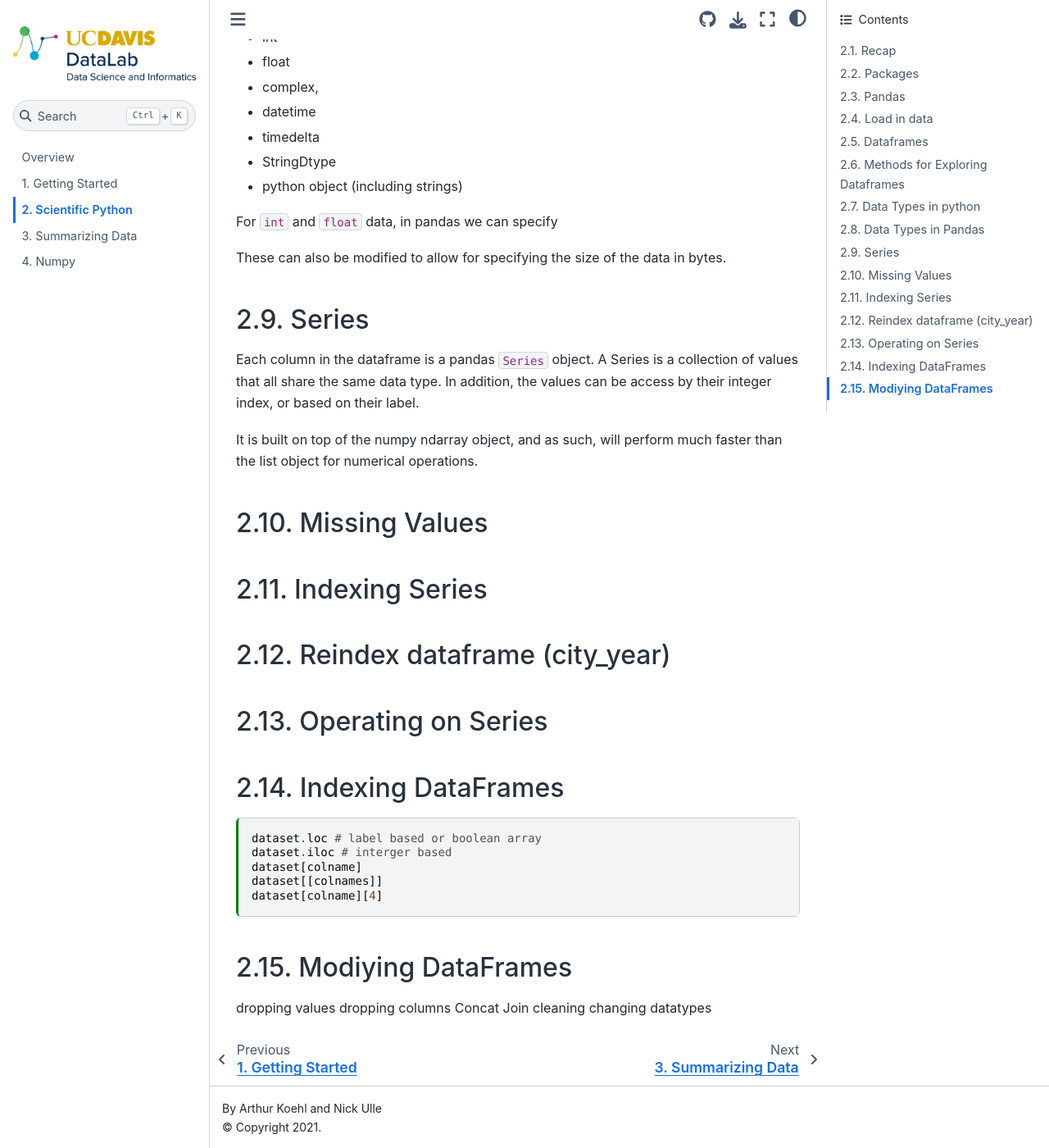
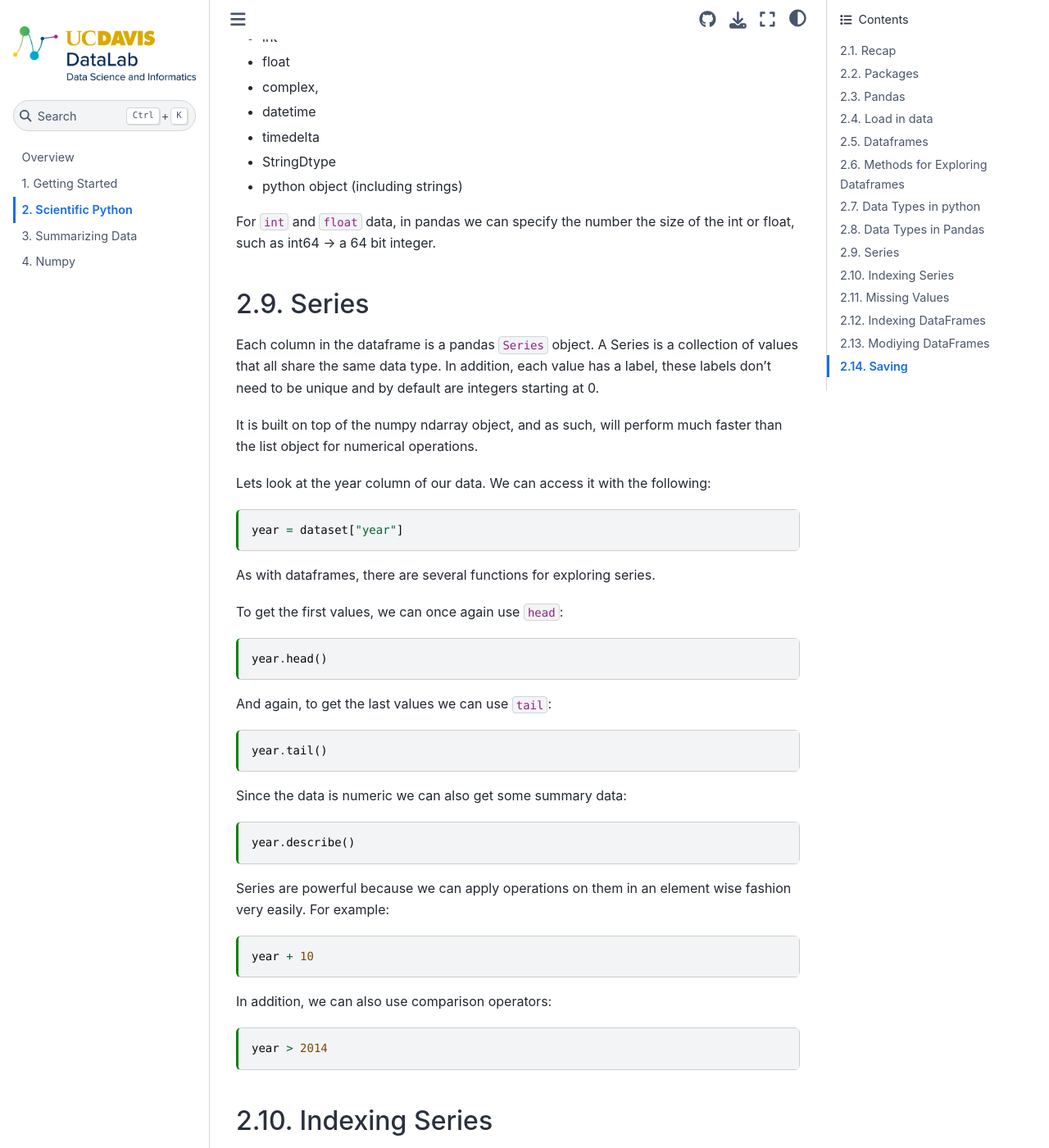
Before and after one commit to ucdavisdatalab/workshop_python_basics, a Jupyter Book: the page built from chapters/02_scipy-basics.md, in a window 1280 px wide and 1400 px high, scrolled down 4605 px. Shown: the whole window at 82% size. Built offline with Jupyter Book 1.0.4 settings and Sphinx 7.4.7 and the Sphinx Book theme 1.1.4, drawn with Linux system fonts in a browser that asks for light colours; some of the changed text lies outside the part shown.

Commit message:
series indexing done

````diff
--- a/chapters/02_scipy-basics.md
+++ b/chapters/02_scipy-basics.md
@@ -215,45 +215,157 @@
 - StringDtype
 - python object (including strings)
 
-For `int` and `float` data, in pandas we can specify
-
-```{code-cell}
-```
-
-
-These can also be modified to allow for specifying the size of the data in
-bytes.
+For `int` and `float` data, in pandas we can specify the number the size of
+the int or float, such as int64 -> a 64 bit integer.
 
 
 ## Series
 
 Each column in the dataframe is a pandas `Series` object.
 A Series is a collection of values that all share the same data type.
-In addition, the values can be access by their integer index, or based
-on their label.
+In addition, each value has a label, these labels don't need to be unique
+and by default are integers starting at 0.
 
 It is built on top of the numpy ndarray object, and as such, will
 perform much faster than the list object for numerical operations.
 
-## Missing Values
+Lets look at the year column of our data. We can access it with the following:
+```{code-cell}
+year = dataset["year"]
+```
+
+As with dataframes, there are several functions for exploring series.
+
+To get the first values, we can once again use `head`:
+```{code-cell}
+year.head()
+```
+And again, to get the last values we can use `tail`:
+```{code-cell}
+year.tail()
+```
+
+Since the data is numeric we can also get some summary data:
+```{code-cell}
+year.describe()
+```
+
+Series are powerful because we can apply operations on them in an element wise
+fashion very easily. For example:
+```{code-cell}
+year + 10
+```
+
+In addition, we can also use comparison operators:
+```{code-cell}
+year > 2014
+```
 
 ## Indexing Series
 
-## Reindex dataframe (city_year)
+Pandas `Series` provide multiple methods for accessing values of a Series
+based on label or value. The main ways are the `iloc` attribute for accessing
+values based on their integer location and the `loc` attritibute for accessing
+values based on their labels. In addition, Series can be indexed with
+the `[]` operator, in a way similar to what we saw with python lists.
 
-## Operating on Series
+To see the labels of our Series we use the `index` attribute:
+```{code-cell}
+year.index
+```
 
+We can modify this to use a different set of labels:
+```{code-cell}
+year.index = dataset["city"]
+```
+
+### iloc
+`iloc` is an attribute of Series that we use to access elements based on
+their integer position. There are multiple values that can be used with `iloc`.
+
+First, we can access elements by passing a single integer:
+```{code-cell}
+year.iloc[33]
+```
+
+We can also pass a list or array of locations:
+```{code-cell}
+year.iloc[[33,0,23]]
+```
+
+As with lists, we can use python's slice operator:
+```{code-cell}
+year.iloc[3:10]
+```
+
+Lastly, with iloc, we can pass a boolean list or array. Recall that the
+comparison operator returned a series, so we need to extract just the values,
+which we can do with the .values attribute:
+```{code-cell}
+year.iloc[(year > 2014).values]
+```
+
+### loc
+`loc` is an attribute Series that we use to access elements based on their
+label.
+
+First, we can access elements by passing a single label:
+```{code-cell}
+year.loc["St. Paul"]
+```
+Notice that there were multiple values that matched with that label, so the
+Series returned all of them.
+
+We can also pass a list or array of labels:
+```{code-cell}
+year.loc[["St. Paul", "Mesa", "Fresno"]]
+```
+We can use a boolean array or list:
+```{code-cell}
+year.loc[(df["state"] == "California").values]
+```
+### []
+
+Pandas also supports selecting values form the Series using the `[]` operator.
+The behavior is somewhat complex, and is inherently less clear than the `iloc`
+or `loc` attributes described above.
+
+We can access elements by passing a single label or list of labels:
+```{code-cell}
+year[["Irvine", "San Diego"]]
+```
+We can also use a boolean array or list:
+```{code-cell}
+year[(df["pop2010"] > 500000).values]
+```
+We can pass an integer, but be weary that it will first attempt to match
+based on the label. If there are integer labels, then it will match with
+those, and not fall back on integer location. In this case, since the labels
+are the city names, it will fall back on integer location, and we can do
+most of the same methods as with `iloc`:
+```{code-cell}
+year[[-1, 0, 500]]
+```
+
+```{code-cell}
+year[13:24]
+```
+
+## Missing Values
 
 ## Indexing DataFrames
+Columns and rows are indexed separately in pandas.
 ```{code-cell}
 dataset.loc # label based or boolean array
-dataset.iloc # interger based
+dataset.iloc # integer based or boolean array
 dataset[colname]
 dataset[[colnames]]
 dataset[colname][4]
+dataset[colname].loc[4]
 ```
 
 ## Modiying DataFrames
+Lets apply what we have learned and tidy up the dataframe:
 dropping values
 dropping columns
 Concat
@@ -262,3 +374,5 @@
 changing datatypes
 ```{code-cell}
 ```
+
+## Saving
````
